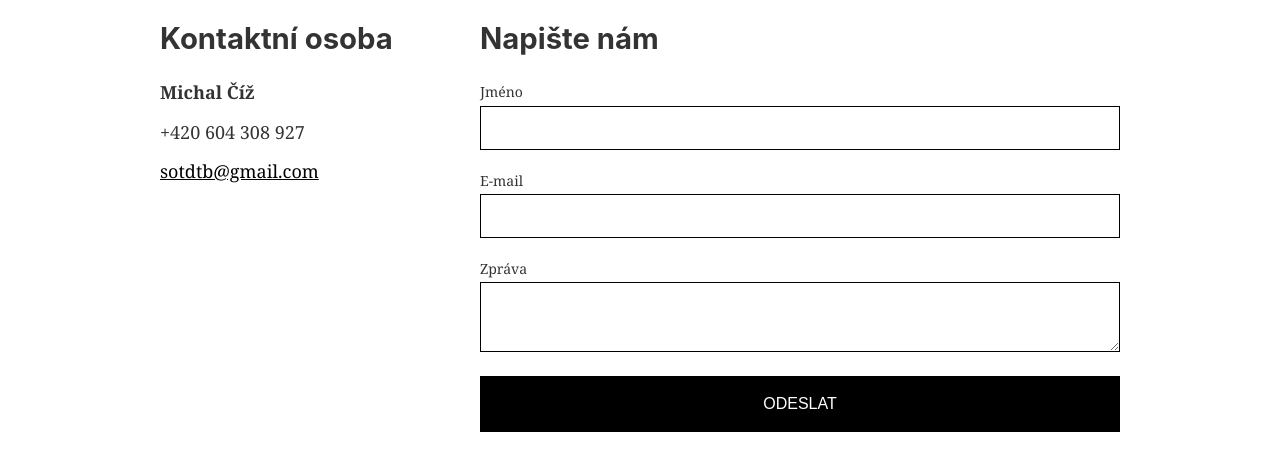
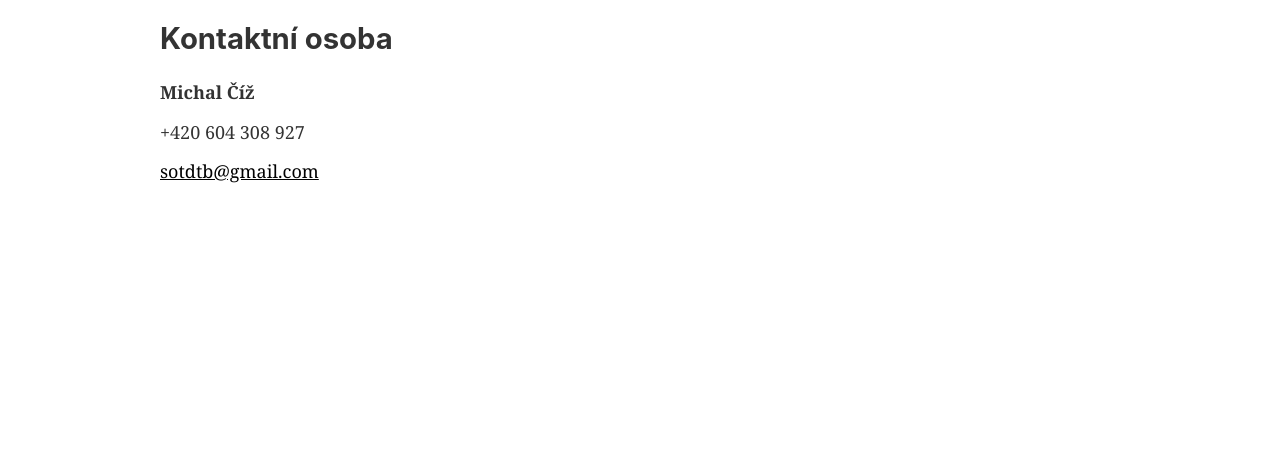
Before and after one commit to patrikSterbic/sotd, a Gatsby site: page /kontakty in a window 1280 px wide. Shown: the part 383-854 px from the top of the page. Built offline with nearby package versions, Linux system fonts and the light colour scheme; Gatsby itself is replaced by a stand-in of ours.

Commit message:
Docasne odstraneny kontaktni formular

```diff
--- a/src/pages/kontakty.js
+++ b/src/pages/kontakty.js
@@ -66,7 +66,7 @@ class KontaktyPage extends React.PureComponent {
                   </li>
                 </ul>
               </div>
-              <div className="col-3">
+              {/* <div className="col-3">
                 <h2>Napište nám</h2>
                 <form
                   method="POST"
@@ -94,7 +94,7 @@ class KontaktyPage extends React.PureComponent {
                     <span className="inner-text">Odeslat</span>
                   </button>
                 </form>
-              </div>
+              </div> */}
             </div>
           </div>
         </div>
```
